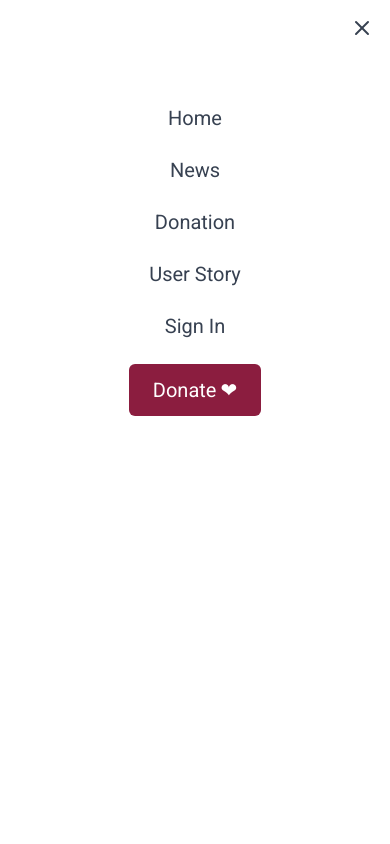
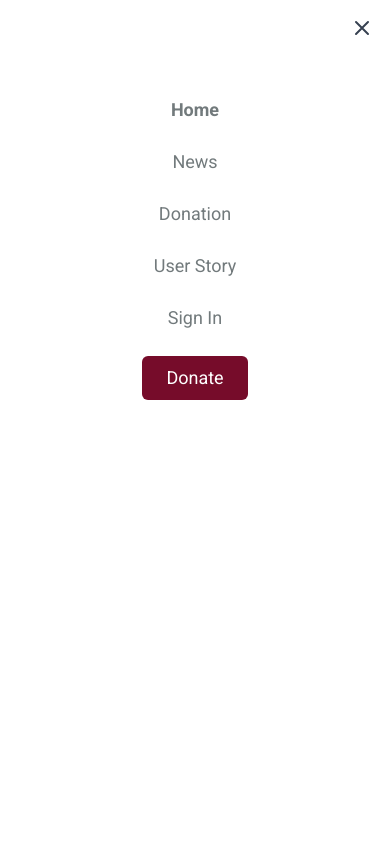
Before and after one commit to sharif57/dhataharris-frontend, a Next.js app: page / in a window 390 px wide. Both pictures are taken after a click on the button 361 px from the left and 40 px from the top of the page. Shown: the top 844 px of the page. Built offline with nearby package versions, Linux system fonts and the light colour scheme.

Commit message:
feat: Enhance Navbar and MobileMenu components with improved donation handling and visibility logic

```diff
--- a/src/app/components/Donation.tsx
+++ b/src/app/components/Donation.tsx
@@ -3,7 +3,7 @@ import React from "react";
 
 export default function Donation() {
   return (
-    <div className="bg-[#FFFAFB]  p-6 lg:p-0">
+    <div id="donation-section" className="bg-[#FFFAFB]  p-6 lg:p-0">
       <div className="lg:flex justify-between pt-16 pb-16 items-center max-w-5xl mx-auto ">
         <div>
           <Image
--- a/src/app/components/MobileMenu.tsx
+++ b/src/app/components/MobileMenu.tsx
@@ -1,46 +1,145 @@
-"use client"
-import Link from "next/link"
-import { X } from "lucide-react"
+// "use client"
+// import Link from "next/link"
+// import { X } from "lucide-react"
+
+// interface MobileMenuProps {
+//   isOpen: boolean
+//   onClose: () => void
+// }
+
+// export default function MobileMenu({ isOpen, onClose }: MobileMenuProps) {
+//   if (!isOpen) return null
+
+//   return (
+//     <div className="fixed inset-0 z-50 bg-white">
+//       <div className="flex justify-end p-4">
+//         <button onClick={onClose} className="text-gray-700">
+//           <X className="h-6 w-6" />
+//         </button>
+//       </div>
+//       <nav className="flex flex-col items-center space-y-6 mt-12">
+//         <Link href="/" className="text-xl text-gray-700 hover:text-gray-900" onClick={onClose}>
+//           Home
+//         </Link>
+//         <Link href="/news" className="text-xl text-gray-700 hover:text-gray-900" onClick={onClose}>
+//           News
+//         </Link>
+//         <Link href="/donation" className="text-xl text-gray-700 hover:text-gray-900" onClick={onClose}>
+//           Donation
+//         </Link>
+//         <Link href="/user-story" className="text-xl text-gray-700 hover:text-gray-900" onClick={onClose}>
+//           User Story
+//         </Link>
+//         <Link href="/sign-in" className="text-xl text-gray-700 hover:text-gray-900" onClick={onClose}>
+//           Sign In
+//         </Link>
+//         <Link
+//           href="/donate"
+//           className="bg-[#8B1D3F] text-white px-6 py-3 rounded-md flex items-center text-xl mt-4"
+//           onClick={onClose}
+//         >
+//           Donate <span className="ml-1">❤</span>
+//         </Link>
+//       </nav>
+//     </div>
+//   )
+// }
+
+"use client";
+
+import Link from "next/link";
+import { usePathname } from "next/navigation";
 
 interface MobileMenuProps {
-  isOpen: boolean
-  onClose: () => void
+  isOpen: boolean;
+  onClose: () => void;
+  onDonateClick: (e: React.MouseEvent) => void;
 }
 
-export default function MobileMenu({ isOpen, onClose }: MobileMenuProps) {
-  if (!isOpen) return null
+export default function MobileMenu({ isOpen, onClose, onDonateClick }: MobileMenuProps) {
+  const pathname = usePathname();
+
+  if (!isOpen) return null;
 
   return (
-    <div className="fixed inset-0 z-50 bg-white">
+    <div className="fixed inset-0 bg-white z-50 flex flex-col md:hidden">
+      {/* Close Button */}
       <div className="flex justify-end p-4">
         <button onClick={onClose} className="text-gray-700">
-          <X className="h-6 w-6" />
+          <svg
+            xmlns="http://www.w3.org/2000/svg"
+            className="h-6 w-6"
+            fill="none"
+            viewBox="0 0 24 24"
+            stroke="currentColor"
+          >
+            <path
+              strokeLinecap="round"
+              strokeLinejoin="round"
+              strokeWidth={2}
+              d="M6 18L18 6M6 6l12 12"
+            />
+          </svg>
         </button>
       </div>
-      <nav className="flex flex-col items-center space-y-6 mt-12">
-        <Link href="/" className="text-xl text-gray-700 hover:text-gray-900" onClick={onClose}>
+
+      {/* Navigation Links */}
+      <nav className="flex flex-col items-center space-y-6 mt-10">
+        <Link
+          href="/"
+          onClick={onClose}
+          className={`text-[#727A7C] text-lg ${
+            pathname === "/" ? "font-bold" : ""
+          }`}
+        >
           Home
         </Link>
-        <Link href="/news" className="text-xl text-gray-700 hover:text-gray-900" onClick={onClose}>
+        <Link
+          href="/news"
+          onClick={onClose}
+          className={`text-[#727A7C] text-lg ${
+            pathname === "/news" ? "font-bold" : ""
+          }`}
+        >
           News
         </Link>
-        <Link href="/donation" className="text-xl text-gray-700 hover:text-gray-900" onClick={onClose}>
+        <Link
+          href="/donation"
+          onClick={onClose}
+          className={`text-[#727A7C] text-lg ${
+            pathname === "/donation" ? "font-bold" : ""
+          }`}
+        >
           Donation
         </Link>
-        <Link href="/user-story" className="text-xl text-gray-700 hover:text-gray-900" onClick={onClose}>
+        <Link
+          href="/stories"
+          onClick={onClose}
+          className={`text-[#727A7C] text-lg ${
+            pathname === "/stories" ? "font-bold" : ""
+          }`}
+        >
           User Story
         </Link>
-        <Link href="/sign-in" className="text-xl text-gray-700 hover:text-gray-900" onClick={onClose}>
+        <Link
+          href="/sign-in"
+          onClick={onClose}
+          className={`text-[#727A7C] text-lg ${
+            pathname === "/sign-in" ? "font-bold" : ""
+          }`}
+        >
           Sign In
         </Link>
-        <Link
-          href="/donate"
-          className="bg-[#8B1D3F] text-white px-6 py-3 rounded-md flex items-center text-xl mt-4"
-          onClick={onClose}
+        <button
+          onClick={(e) => {
+            onDonateClick(e);
+            onClose();
+          }}
+          className="bg-[#760C2A] text-white px-6 py-2 rounded-md text-lg"
         >
-          Donate <span className="ml-1">❤</span>
-        </Link>
+          Donate
+        </button>
       </nav>
     </div>
-  )
+  );
 }
--- a/src/app/components/Navbar.tsx
+++ b/src/app/components/Navbar.tsx
@@ -1,3 +1,162 @@
+// "use client";
+
+// import { useState } from "react";
+// import Image from "next/image";
+// import Link from "next/link";
+// import MobileMenu from "./MobileMenu";
+// import { usePathname } from "next/navigation";
+// // import MobileMenu from "@/components/mobile-menu"
+
+// export default function Navbar() {
+//   const pathname = usePathname();
+//   const [isMobileMenuOpen, setIsMobileMenuOpen] = useState(false);
+
+//   if (pathname === '/sign-in') {
+//     return null;
+//   }
+//   if (pathname === '/forgot-password') {
+//     return null;
+//   }
+//   if (pathname === '/signup') {
+//     return null;
+//   }
+//   if (pathname === '/verify-email') {
+//     return null;
+//   }
+//   if (pathname === '/reset-password') {
+//     return null;
+//   }
+
+//   return (
+//     <>
+//       <header className="w-full bg-white font-roboto ">
+//         <div className="container mx-auto px-4 sm:px-6 lg:px-8 flex items-center justify-between h-20">
+//           {/* Logo */}
+//           <div className="flex items-center">
+//             <Link href="/" className="flex flex-col items-center">
+//               <div className="relative w-16 h-16">
+//                 <Image
+//                   src="/logo.png"
+//                   alt="Equality Through Heart Logo"
+//                   fill
+//                   className="object-contain"
+//                   priority
+//                 />
+//               </div>
+//             </Link>
+//           </div>
+
+//           {/* Navigation Links - Desktop */}
+//           <nav className="hidden md:flex items-center space-x-8">
+//             <Link
+//               href="/"
+//               className="text-[#727A7C] font-roboto hover:text-gray-900"
+//             >
+//               Home
+//             </Link>
+//             <Link href="/news" className="text-[#727A7C] hover:text-gray-900">
+//               News
+//             </Link>
+//             <Link
+//               href="/donation"
+//               className="text-[#727A7C] hover:text-gray-900"
+//             >
+//               Donation
+//             </Link>
+//             <Link
+//               href="/stories"
+//               className="text-[#727A7C] hover:text-gray-900"
+//             >
+//               User Story
+//             </Link>
+//           </nav>
+
+//           {/* Auth and Donate Buttons */}
+//           <div className="flex items-center space-x-4">
+//             <Link
+//               href="/sign-in"
+//               className="hidden sm:block text-[#727A7C] hover:text-gray-900"
+//             >
+//               Sign In
+//             </Link>
+//             <Link
+//               href="/donate"
+//               className="bg-[#760C2A] text-white px-4 py-2 rounded-md flex items-center"
+//             >
+//               Donate{" "}
+//               <span className="ml-1">
+//                 <svg
+//                   width="16"
+//                   height="16"
+//                   viewBox="0 0 16 16"
+//                   fill="none"
+//                   xmlns="http://www.w3.org/2000/svg"
+//                 >
+//                   <mask
+//                     id="mask0_126_435"
+//                     style={{ maskType: "luminance" }}
+//                     maskUnits="userSpaceOnUse"
+//                     x="0"
+//                     y="1"
+//                     width="16"
+//                     height="14"
+//                   >
+//                     <path
+//                       d="M5.00004 2.33331C2.97504 2.33331 1.33337 3.97498 1.33337 5.99998C1.33337 9.66665 5.66671 13 8.00004 13.7753C10.3334 13 14.6667 9.66665 14.6667 5.99998C14.6667 3.97498 13.025 2.33331 11 2.33331C9.76004 2.33331 8.66337 2.94898 8.00004 3.89131C7.66187 3.40978 7.21269 3.01678 6.69049 2.74559C6.1683 2.4744 5.58846 2.33298 5.00004 2.33331Z"
+//                       fill="white"
+//                       stroke="white"
+//                       strokeWidth="2"
+//                       strokeLinecap="round"
+//                       strokeLinejoin="round"
+//                     />
+//                     <path
+//                       d="M6 8H10M8 6V10"
+//                       stroke="black"
+//                       strokeWidth="2"
+//                       strokeLinecap="round"
+//                       strokeLinejoin="round"
+//                     />
+//                   </mask>
+//                   <g mask="url(#mask0_126_435)">
+//                     <path d="M0 0H16V16H0V0Z" fill="white" />
+//                   </g>
+//                 </svg>
+//               </span>
+//             </Link>
+//           </div>
+
+//           {/* Mobile Menu Button */}
+//           <button
+//             className="md:hidden text-gray-700"
+//             onClick={() => setIsMobileMenuOpen(true)}
+//           >
+//             <svg
+//               xmlns="http://www.w3.org/2000/svg"
+//               className="h-6 w-6"
+//               fill="none"
+//               viewBox="0 0 24 24"
+//               stroke="currentColor"
+//             >
+//               <path
+//                 strokeLinecap="round"
+//                 strokeLinejoin="round"
+//                 strokeWidth={2}
+//                 d="M4 6h16M4 12h16M4 18h16"
+//               />
+//             </svg>
+//           </button>
+//         </div>
+//       </header>
+
+//       {/* Mobile Menu */}
+//       <MobileMenu
+//         isOpen={isMobileMenuOpen}
+//         onClose={() => setIsMobileMenuOpen(false)}
+//       />
+//     </>
+//   );
+// }
+
 "use client";
 
 import { useState } from "react";
@@ -5,36 +164,52 @@ import Image from "next/image";
 import Link from "next/link";
 import MobileMenu from "./MobileMenu";
 import { usePathname } from "next/navigation";
-// import MobileMenu from "@/components/mobile-menu"
 
 export default function Navbar() {
   const pathname = usePathname();
   const [isMobileMenuOpen, setIsMobileMenuOpen] = useState(false);
 
-  if (pathname === '/sign-in') {
-    return null;
-  }
-  if (pathname === '/forgot-password') {
-    return null;
-  }
-  if (pathname === '/signup') {
-    return null;
-  }
-  if (pathname === '/verify-email') {
-    return null;
-  }
-  if (pathname === '/reset-password') {
+  // List of paths where Navbar should not render
+  const hiddenPaths = [
+    "/sign-in",
+    "/forgot-password",
+    "/signup",
+    "/verify-email",
+    "/reset-password",
+  ];
+
+  if (hiddenPaths.includes(pathname)) {
     return null;
   }
 
+  // Handle Donate button click for scrolling
+  interface DonateClickEvent {
+    preventDefault: () => void;
+  }
+
+  const handleDonateClick = (e: DonateClickEvent): void => {
+    e.preventDefault();
+    if (pathname === "/") {
+      // Scroll to donation section on homepage
+      const donationSection: HTMLElement | null =
+        document.getElementById("donation-section");
+      if (donationSection) {
+        donationSection.scrollIntoView({ behavior: "smooth" });
+      }
+    } else {
+      // Navigate to homepage with donation section anchor
+      window.location.href = "/#donation-section";
+    }
+  };
+
   return (
     <>
-      <header className="w-full bg-white font-roboto ">
+      <header className="w-full bg-white font-roboto">
         <div className="container mx-auto px-4 sm:px-6 lg:px-8 flex items-center justify-between h-20">
           {/* Logo */}
           <div className="flex items-center">
             <Link href="/" className="flex flex-col items-center">
-              <div className="relative w-16 h-16">
+              <div className="relative w-20 h-20">
                 <Image
                   src="/logo.png"
                   alt="Equality Through Heart Logo"
@@ -50,22 +225,31 @@ export default function Navbar() {
           <nav className="hidden md:flex items-center space-x-8">
             <Link
               href="/"
-              className="text-[#727A7C] font-roboto hover:text-gray-900"
+              className={`font-roboto  hover:text-gray-900 ${
+                pathname === "/" ? "text-[#760C2A]" : "text-[#727A7C]"
+              }`}
             >
               Home
             </Link>
-            <Link href="/news" className="text-[#727A7C] hover:text-gray-900">
+            <Link
+              href="/news"
+              className={`hover:text-gray-900 ${
+                pathname === "/news" ? "text-[#760C2A]" : "text-[#727A7C]"
+              }`}
+            >
               News
             </Link>
-            <Link
-              href="/donation"
+            <button
+              onClick={handleDonateClick}
               className="text-[#727A7C] hover:text-gray-900"
             >
               Donation
-            </Link>
+            </button>
             <Link
               href="/stories"
-              className="text-[#727A7C] hover:text-gray-900"
+              className={`hover:text-gray-900 ${
+                pathname === "/stories" ? "text-[#760C2A]" : "text-[#727A7C]"
+              }`}
             >
               User Story
             </Link>
@@ -79,8 +263,8 @@ export default function Navbar() {
             >
               Sign In
             </Link>
-            <Link
-              href="/donate"
+            <button
+              onClick={handleDonateClick}
               className="bg-[#760C2A] text-white px-4 py-2 rounded-md flex items-center"
             >
               Donate{" "}
@@ -122,7 +306,7 @@ export default function Navbar() {
                   </g>
                 </svg>
               </span>
-            </Link>
+            </button>
           </div>
 
           {/* Mobile Menu Button */}
@@ -152,6 +336,7 @@ export default function Navbar() {
       <MobileMenu
         isOpen={isMobileMenuOpen}
         onClose={() => setIsMobileMenuOpen(false)}
+        onDonateClick={handleDonateClick}
       />
     </>
   );
```
